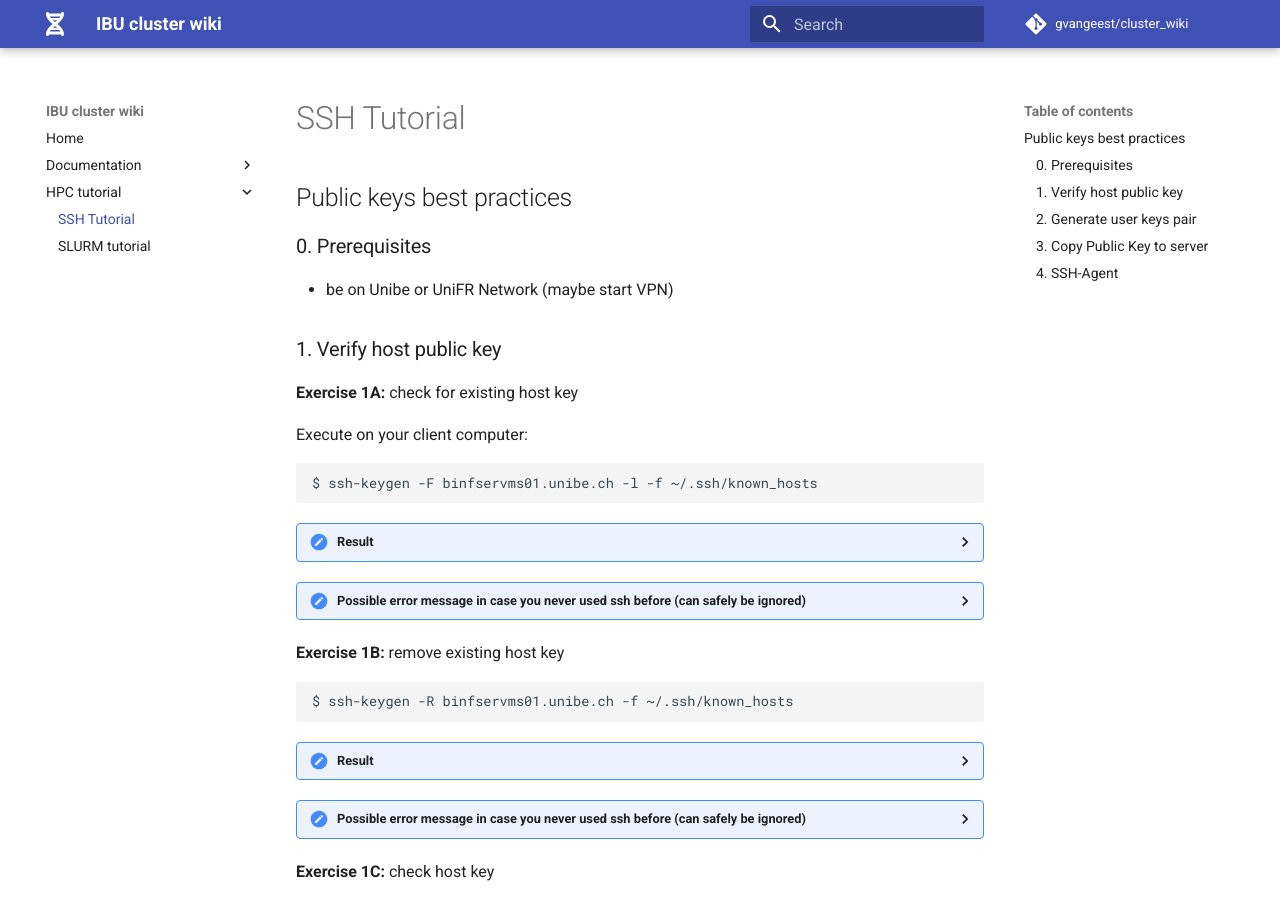
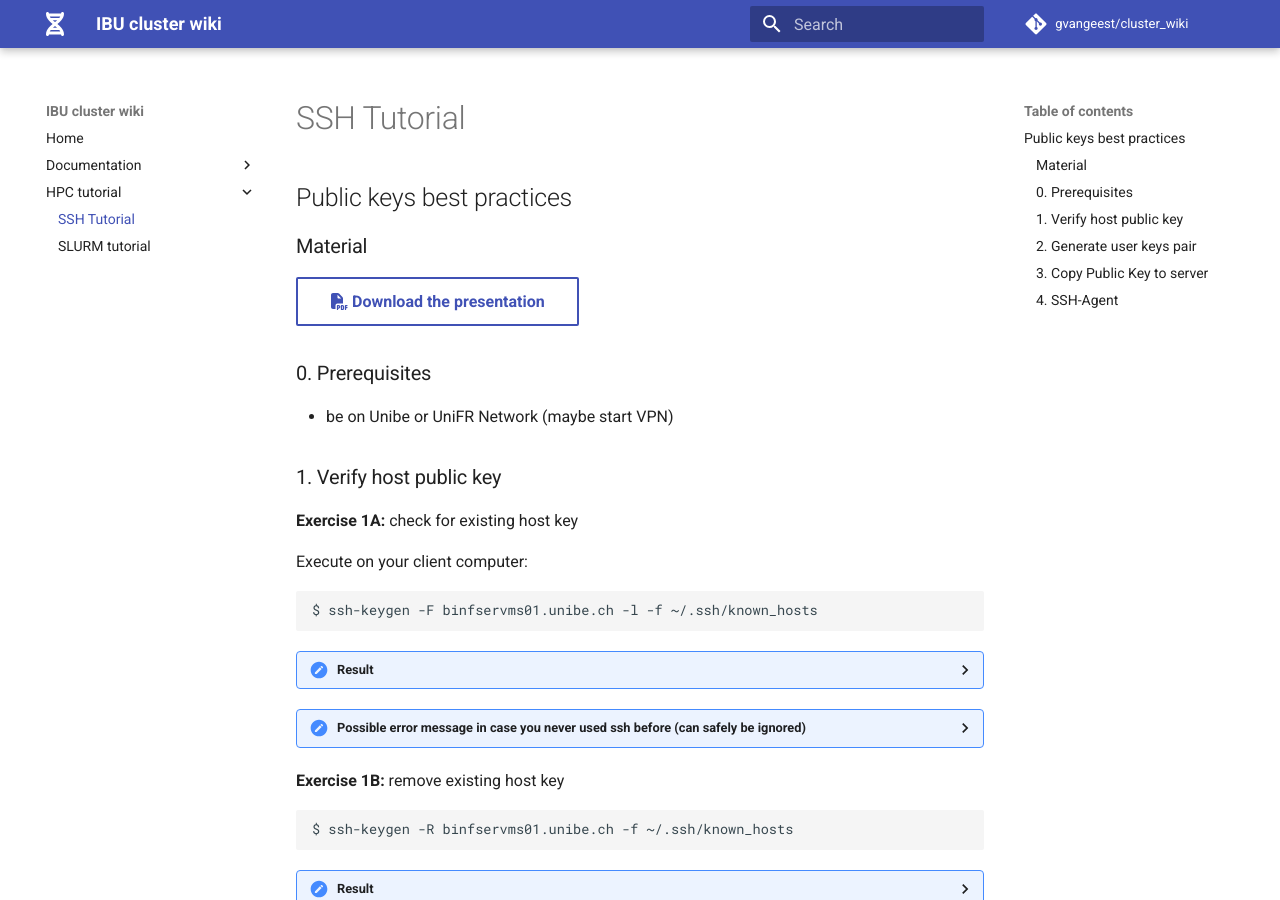
Before and after one commit to GeertvanGeest/cluster-docs, an MkDocs documentation site: the page built from docs/HPC_tutorial/SSH_tutorial.md, in a window 1280 px wide and 900 px high. Built offline with MkDocs 1.6.1 and Material for MkDocs 9.7.7, drawn with Linux system fonts in a browser that asks for light colours.

Commit message:
added link to prezi

```diff
--- a/docs/HPC_tutorial/SSH_tutorial.md
+++ b/docs/HPC_tutorial/SSH_tutorial.md
@@ -1,5 +1,8 @@
 ## Public keys best practices
 
+### Material
+
+[:fontawesome-solid-file-pdf: Download the presentation](../assets/pdf/hpc_intro.pdf){: .md-button }
 
 ### 0. Prerequisites
 
```
